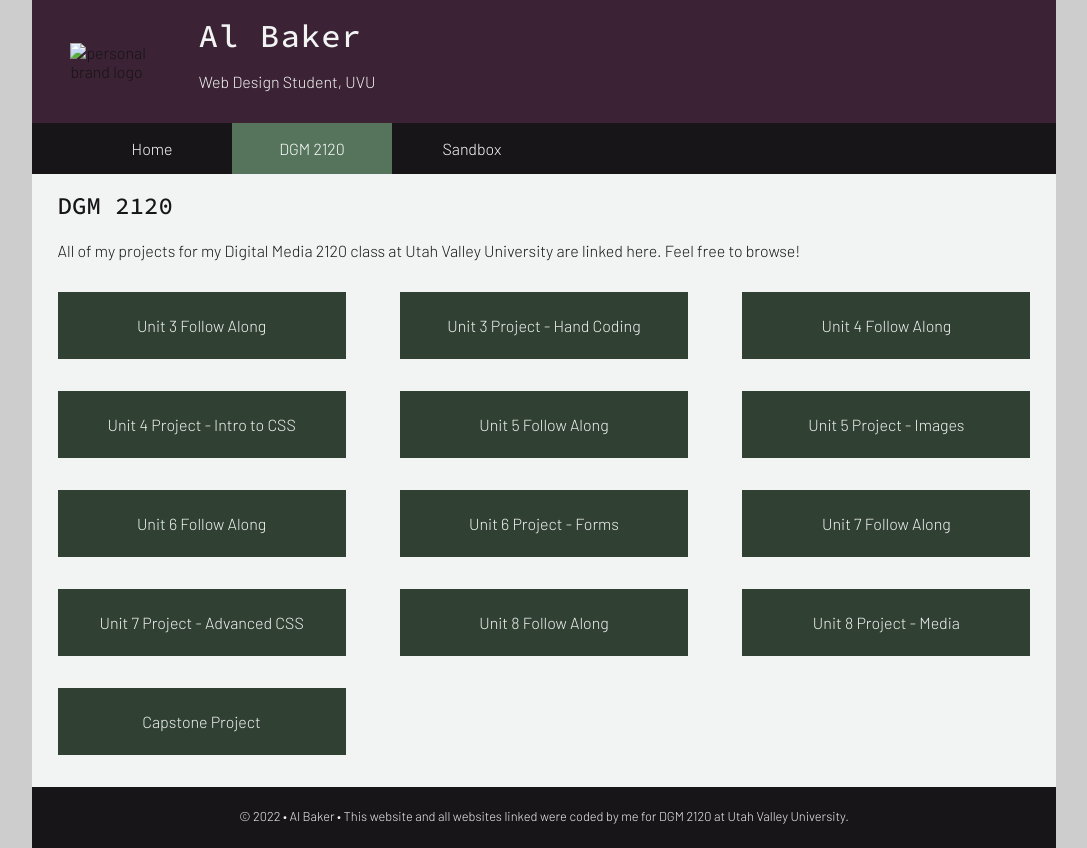
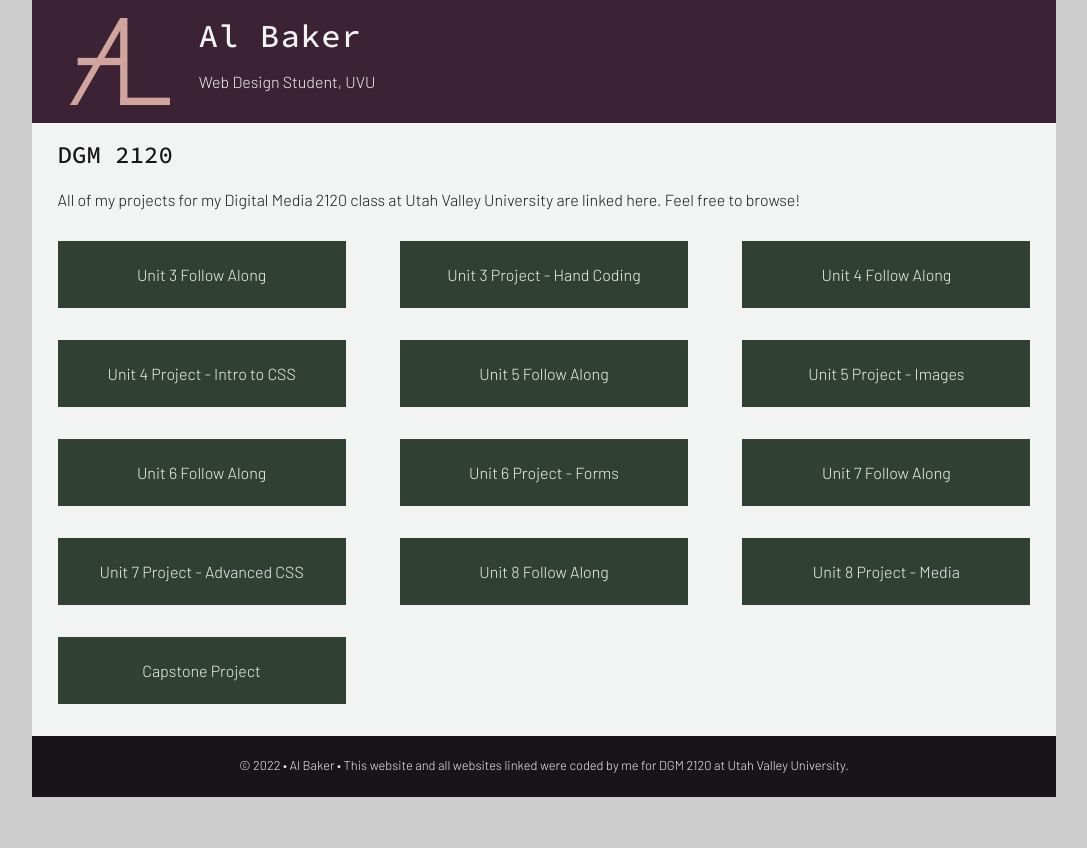
Before and after one commit to allison-baker/DGM-2120, a plain HTML site: page index.html in a window 1280 px wide. Shown: the whole page, without its empty margins (96-1183 px from the left). After the commit the page ends 800 px from the top, so only its background shows below. Drawn offline with Linux system fonts and the light colour scheme.

Commit message:
fix images

```diff
--- a/index.html
+++ b/index.html
@@ -13,25 +13,18 @@
       rel="stylesheet"
       type="text/css"
     />
-    <link rel="icon" type="image/x-icon" href="../favicon.ico" />
+    <link rel="icon" type="image/x-icon" href="favicon.ico" />
     <link href="styles.css" rel="stylesheet" />
     <title>Al Baker</title>
 </head>
 <body>
     <header>
-        <img src="../name_logo_1.svg" alt="personal brand logo" />
+        <img src="name_logo_1.svg" alt="personal brand logo" />
         <div>
             <h1>Al Baker</h1>
             <p>Web Design Student, UVU</p>
         </div>
     </header>
-    <nav>
-        <ul>
-            <li><a href="../index.html">Home</a></li>
-            <li class="active"><a href="/index.html">DGM 2120</a></li>
-            <li><a href="../sandbox/index.html">Sandbox</a></li>
-        </ul>
-    </nav>
     <main>
         <h2>DGM 2120</h2>
         <p>All of my projects for my Digital Media 2120 class at Utah Valley University are linked here. Feel free to browse!
```
Also changed, not shown: favicon.ico (added), name_logo_1.svg (added).
